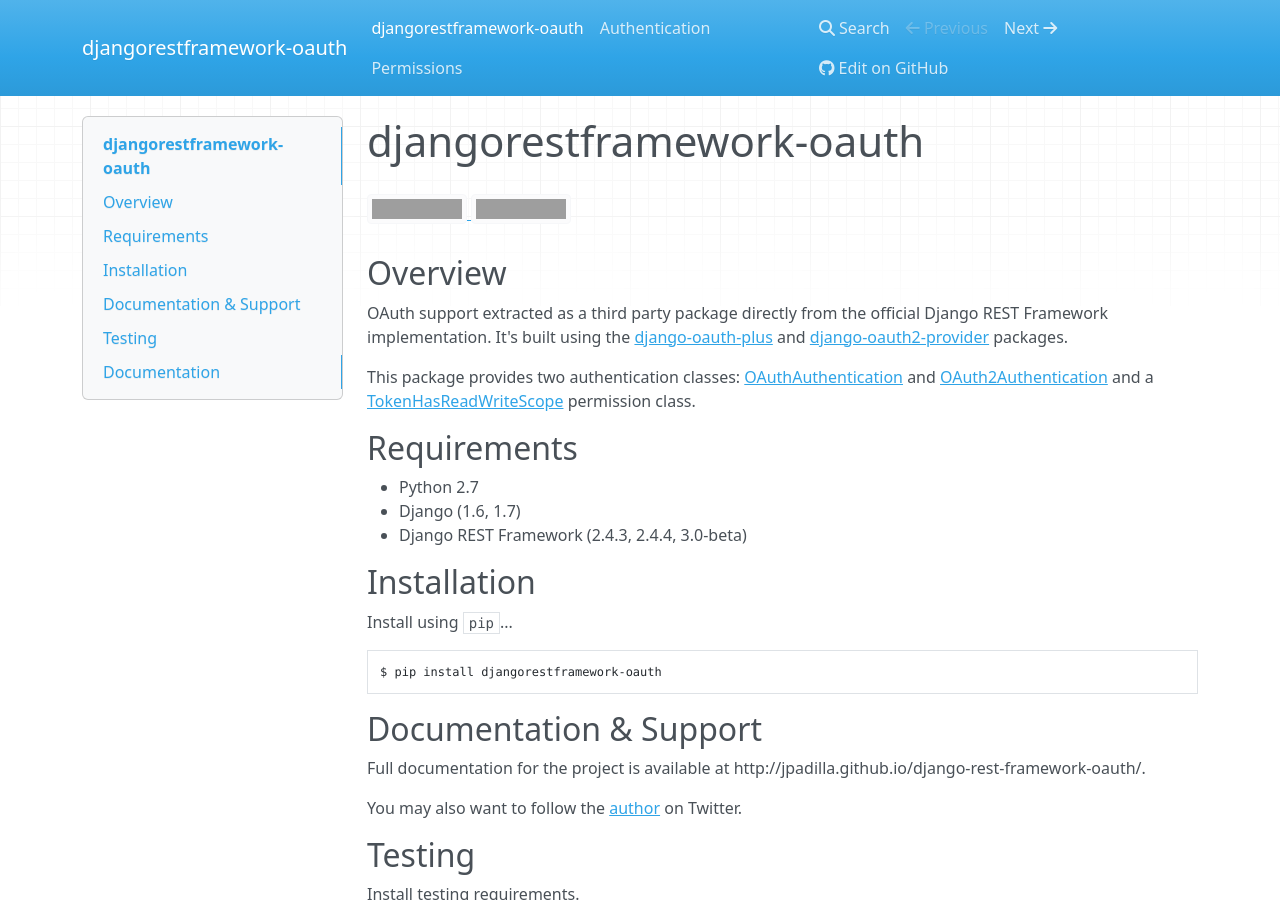
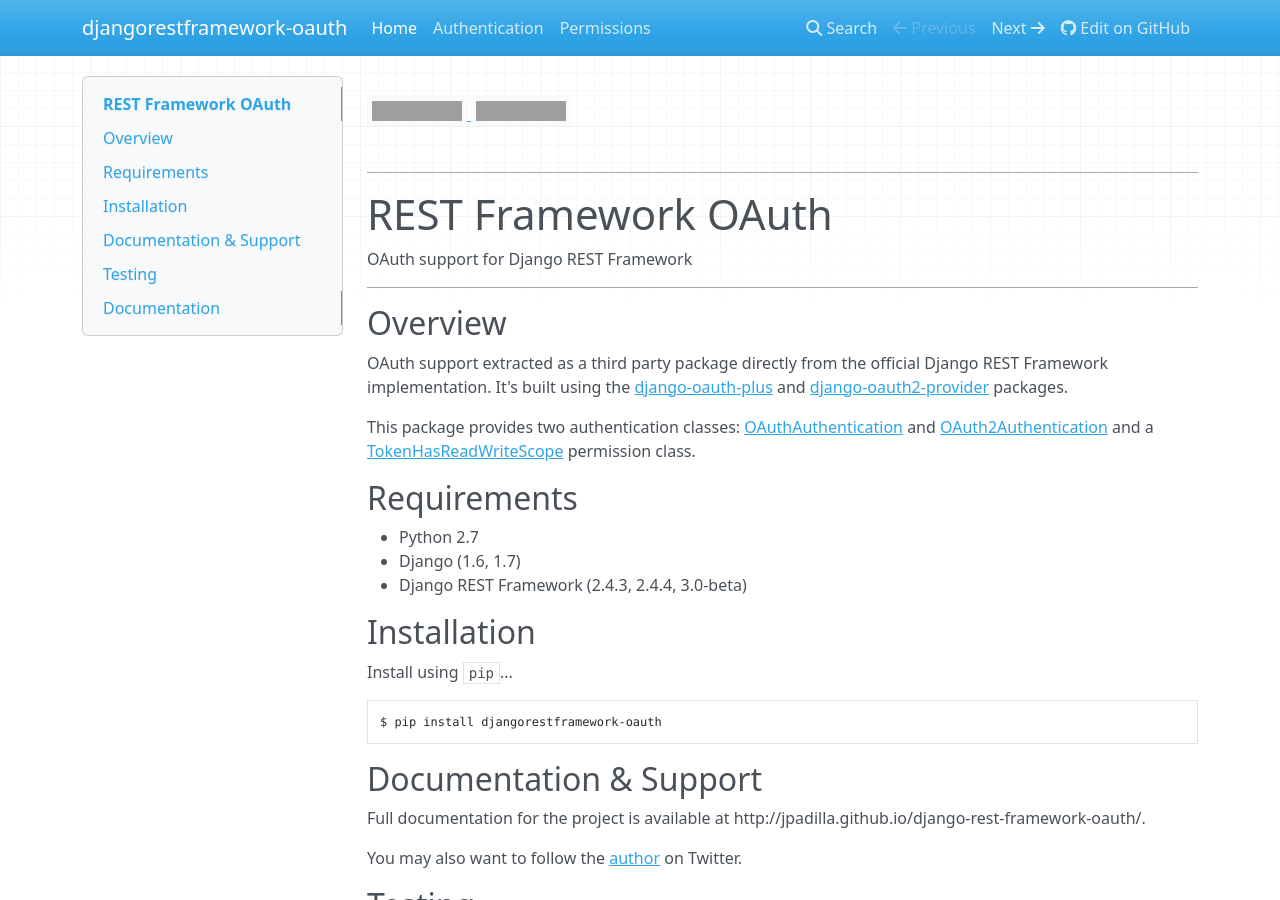
Before and after one commit to jpadilla/django-rest-framework-oauth, an MkDocs documentation site: the page built from docs/index.md, in a window 1280 px wide and 900 px high. Built offline with MkDocs 1.6.1, drawn with Linux system fonts in a browser that asks for light colours; nearby versions of some CDN libraries; grey boxes are pictures that could not be loaded.

Commit message:
Tweak docs home

```diff
--- a/docs/index.md
+++ b/docs/index.md
@@ -1,5 +1,3 @@
-# djangorestframework-oauth
-
 <div class="badges">
     <a href="http://travis-ci.org/jpadilla/django-rest-framework-oauth?branch=master">
         <img src="https://secure.travis-ci.org/jpadilla/django-rest-framework-oauth.png?branch=master">
@@ -8,6 +6,14 @@
         <img src="https://pypip.in/version/djangorestframework-oauth/badge.svg">
     </a>
 </div>
+
+---
+
+# REST Framework OAuth
+
+OAuth support for Django REST Framework
+
+---
 
 ## Overview
 
--- a/docs/style.css
+++ /dev/null
@@ -1,3 +0,0 @@
-.badges a {
-    display: inline-block;
-}
```
Also changed, not shown: docs/extra.css (added, +23 -0 lines).
